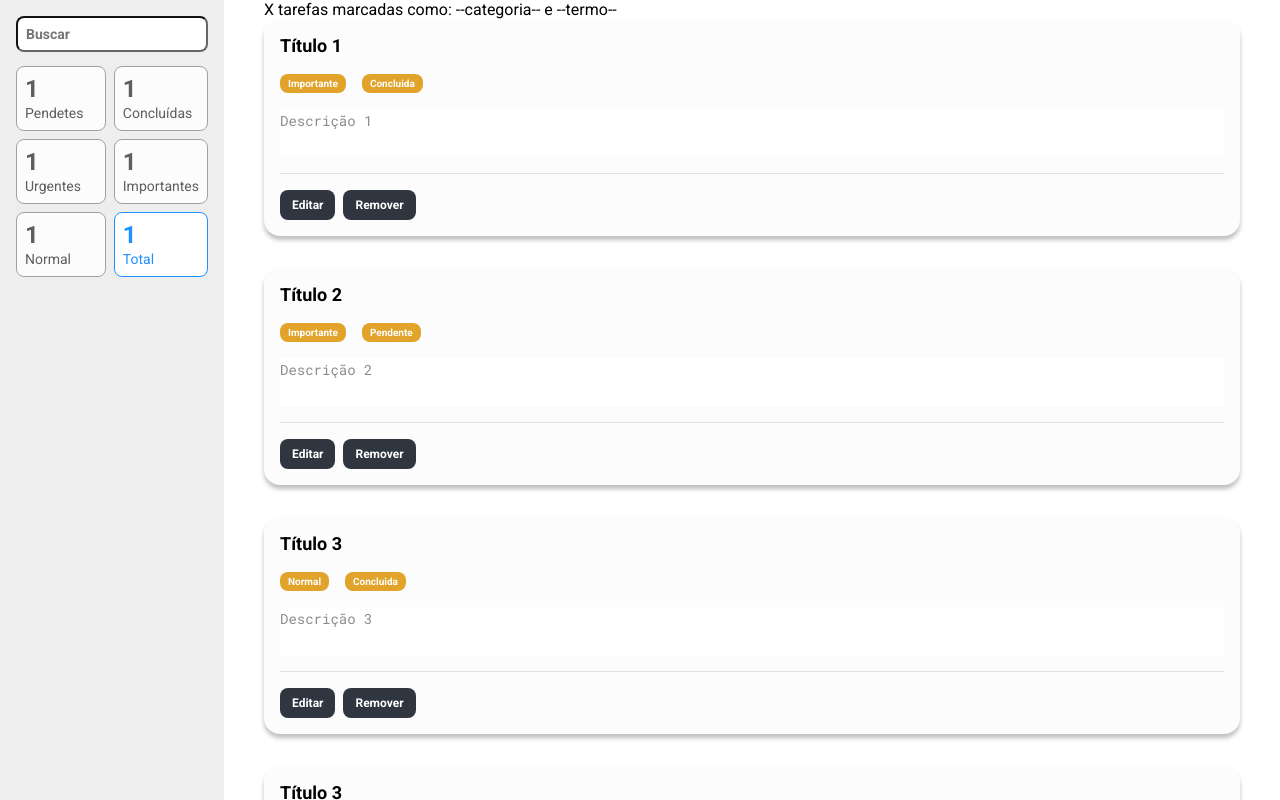
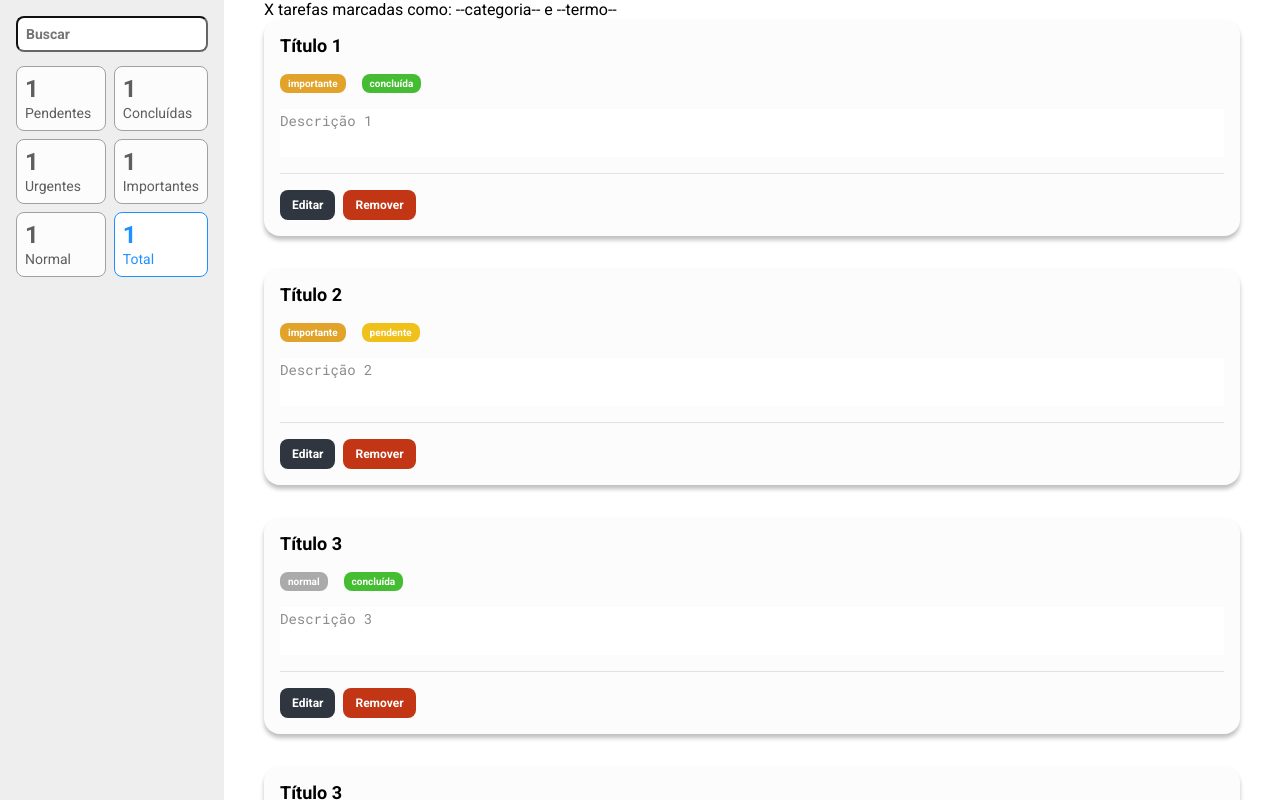
Before and after one commit to dayaneglsantos/Projeto5-EBAC-TodoList, a React (Create React App) app: page / in a window 1280 px wide. Built offline with nearby package versions, Linux system fonts and the light colour scheme.

Commit message:
Parametricando cores dos cards de tarefas

```diff
--- a/src/components/Tarefas/index.tsx
+++ b/src/components/Tarefas/index.tsx
@@ -14,19 +14,21 @@ const Tarefa = ({ descricao, titulo, prioridade, status }: Props) => {
   return (
     <S.Card>
       <S.Titulo>{titulo}</S.Titulo>
-      <S.Tag>{prioridade}</S.Tag>
-      <S.Tag>{status}</S.Tag>
+      <S.Tag prioridade={prioridade}>{prioridade}</S.Tag>
+      <S.Tag status={status}>{status}</S.Tag>
       <S.Descricao value={descricao} />
       <S.BarraAcoes>
         {estaEditando ? (
           <>
-            <S.Botao>Salvar</S.Botao>
-            <S.Botao onClick={() => setEstaEditando(false)}>Cancelar</S.Botao>
+            <S.BotaoSalvar>Salvar</S.BotaoSalvar>
+            <S.BotaoRemoverCancelar onClick={() => setEstaEditando(false)}>
+              Cancelar
+            </S.BotaoRemoverCancelar>
           </>
         ) : (
           <>
             <S.Botao onClick={() => setEstaEditando(true)}>Editar</S.Botao>
-            <S.Botao>Remover</S.Botao>
+            <S.BotaoRemoverCancelar>Remover</S.BotaoRemoverCancelar>
           </>
         )}
       </S.BarraAcoes>
--- a/src/components/Tarefas/styles.ts
+++ b/src/components/Tarefas/styles.ts
@@ -1,4 +1,21 @@
 import styled from 'styled-components'
+import { Cores } from '../../styles/cores'
+
+type TagProps = {
+  prioridade?: string
+  status?: string
+}
+
+const trocaBgColor = (props: TagProps) => {
+  if ('prioridade' in props) {
+    if (props.prioridade === 'importante') return Cores.laranja
+    if (props.prioridade === 'urgente') return Cores.vermelho
+  } else if ('status' in props) {
+    if (props.status === 'pendente') return Cores.amarelo
+    if (props.status === 'concluída') return Cores.verde
+  }
+  return '#aaa'
+}
 
 export const Card = styled.div`
   background-color: #fcfcfc;
@@ -14,11 +31,11 @@ export const Titulo = styled.h3`
   margin-bottom: 16px;
 `
 
-export const Tag = styled.span`
+export const Tag = styled.span<TagProps>`
   font-size: 10px;
   font-weight: bold;
   padding: 4px 8px;
-  background-color: #e1a32a;
+  background-color: ${(props) => trocaBgColor(props)};
   border-radius: 8px;
   display: inline-block;
   margin-right: 16px;
@@ -54,3 +71,9 @@ export const Botao = styled.button`
   border-radius: 8px;
   color: #fff;
 `
+export const BotaoRemoverCancelar = styled(Botao)`
+  background-color: ${Cores.vermelho};
+`
+export const BotaoSalvar = styled(Botao)`
+  background-color: ${Cores.verde};
+`
--- a/src/containers/Lista de Tarefas/index.tsx
+++ b/src/containers/Lista de Tarefas/index.tsx
@@ -5,26 +5,26 @@ const listaTarefas = [
   {
     titulo: 'Título 1',
     descricao: 'Descrição 1',
-    prioridade: 'Importante',
-    status: 'Concluida'
+    prioridade: 'importante',
+    status: 'concluída'
   },
   {
     titulo: 'Título 2',
     descricao: 'Descrição 2',
-    prioridade: 'Importante',
-    status: 'Pendente'
+    prioridade: 'importante',
+    status: 'pendente'
   },
   {
     titulo: 'Título 3',
     descricao: 'Descrição 3',
-    prioridade: 'Normal',
-    status: 'Concluida'
+    prioridade: 'normal',
+    status: 'concluída'
   },
   {
     titulo: 'Título 3',
     descricao: 'Descrição 3',
-    prioridade: 'Urgente',
-    status: 'Pendente'
+    prioridade: 'urgente',
+    status: 'pendente'
   }
 ]
 
--- a/src/containers/aside/index.tsx
+++ b/src/containers/aside/index.tsx
@@ -6,7 +6,7 @@ const Aside = () => (
     <div>
       <S.Input type="text" placeholder="Buscar" />
       <S.Filtros>
-        <FiltroCard legenda="Pendetes" contador={1} />
+        <FiltroCard legenda="Pendentes" contador={1} />
         <FiltroCard legenda="Concluídas" contador={1} />
         <FiltroCard legenda="Urgentes" contador={1} />
         <FiltroCard legenda="Importantes" contador={1} />
--- /dev/null
+++ b/src/styles/cores.ts
@@ -0,0 +1,6 @@
+export const Cores = {
+  vermelho: '#C23616',
+  verde: '#44BD32',
+  amarelo: '#F0C11A',
+  laranja: '#E1A32A'
+}
```
